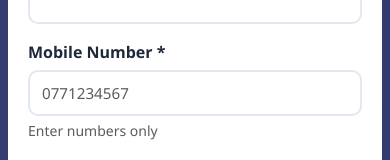
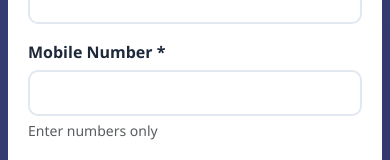
Before and after one commit to riswanmohamad/FundRaisingApp, a plain HTML site: page index.html in a window 390 px wide. Both pictures are taken after a click on the button "Donate Any Amount". Shown: the part 697-857 px from the top of the page. Drawn offline with nearby package versions, Linux system fonts and the light colour scheme.

Commit message:
Remove placeholder from mobile number input in donation form for improved user experience

```diff
--- a/index.html
+++ b/index.html
@@ -219,7 +219,7 @@
 
                         <div class="mb-3">
                             <label for="donorMobile" class="form-label"><span data-i18n="mobileNumber">Mobile Number</span> *</label>
-                            <input type="tel" class="form-control" id="donorMobile" required placeholder="0771234567">
+                            <input type="tel" class="form-control" id="donorMobile" required>
                             <div class="form-text" data-i18n="mobileNumberHelp">Enter numbers only</div>
                         </div>
 
```
